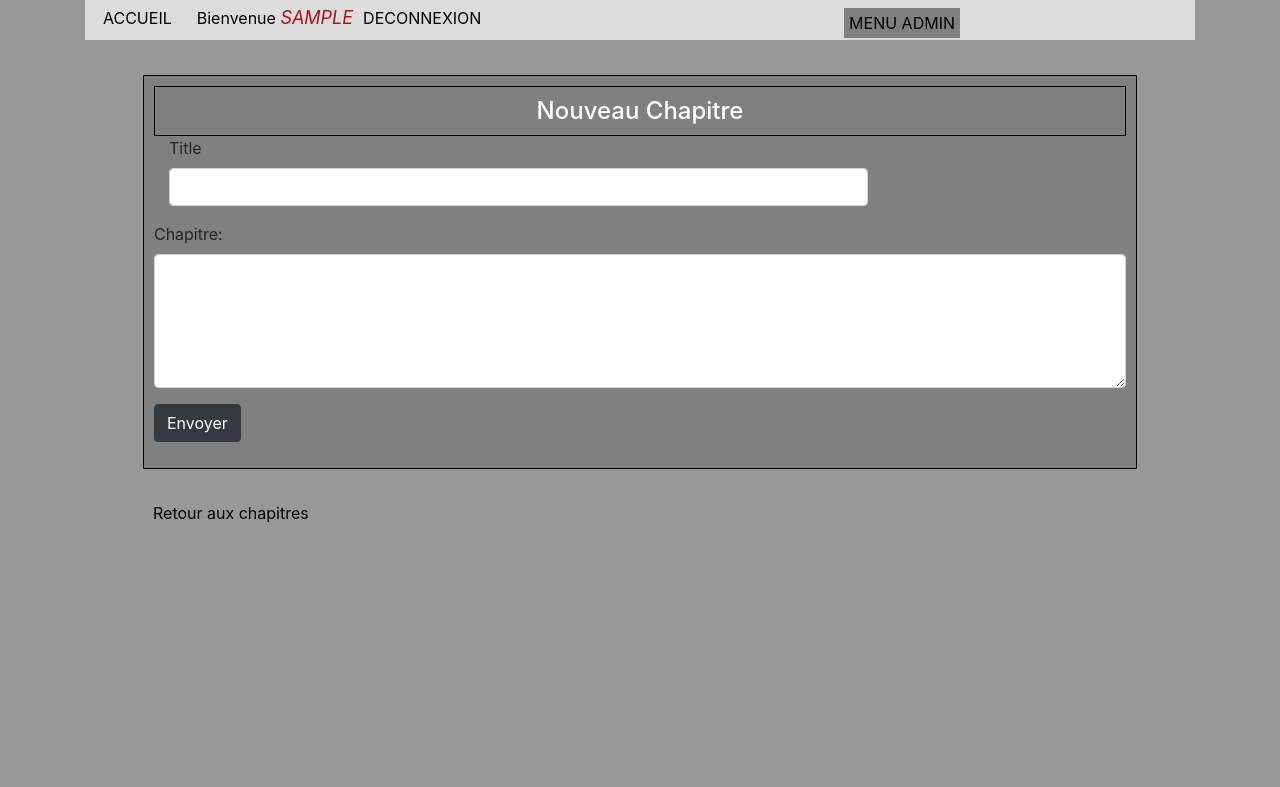
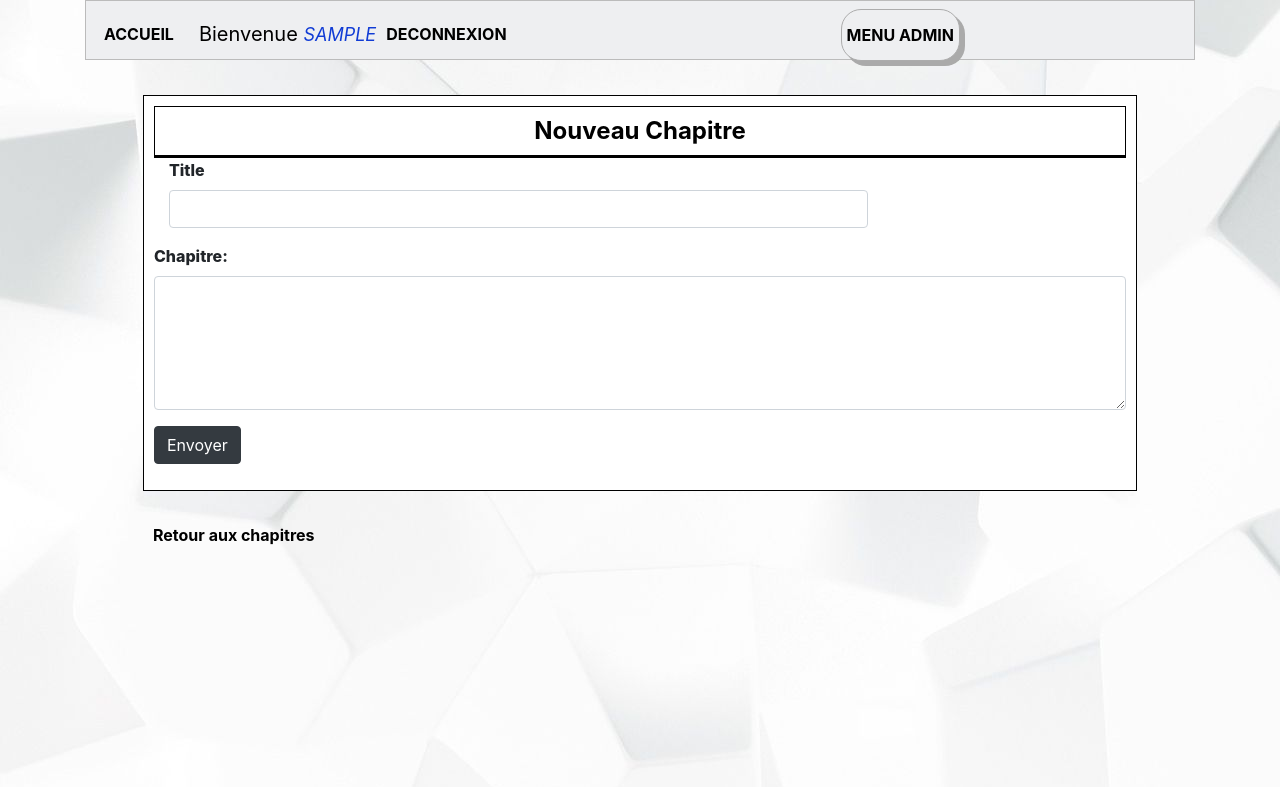
Before and after one commit to testkercode/projetBlog, a PHP site: template view/postChapterView.php in a window 1280 px wide. Shown: the top 787 px of the page. Run offline with PHP 8.4, Linux system fonts and the light colour scheme; the template is opened without the code that fills it, so the values that code supplies are empty; the visitor is signed in with stand-in values (Sample User, id 1); some libraries are stand-ins or nearby versions.

Commit message:
version avant namespace

```diff
--- a/assets/css/style.css
+++ b/assets/css/style.css
@@ -1,167 +1,212 @@
-body{
-    background-color:rgb(152, 152, 152);
+body {
+    background-color: #0e6b93;
+    background-image: url('../images/fond.jpg')
 }
 
-h1,h2, h3
-{
-    text-align:center;
+h1, h2, h3 {
+    color: #000000;
+    text-align: center;
+    background-color: #ffffff;
+    font-weight: bold;
+    margin-bottom: 20px;
+    border-bottom: 3px solid black;
 }
-h3
-{
-    background-color: #808080;
-    color:white;
-    font-size:1.5em;
+
+h1 {
+    border-bottom: 4px solid black;
+    margin-top: 25px;
+    height: 85px;
+    line-height: 85px;
+}
+
+h3 {
+    border-bottom: 3px solid black;
+    font-size: 1.5em;
     padding: 1%;
-    margin-bottom:0px;
+    margin-bottom: 0px;
 }
-.news p
-{
-    background-color :#ffffff;
+
+.news p {
+
+    font-weight: 600;
     padding: 5%;
 }
-.news
-{
-    width:80%;
-    margin:auto;
-}
-.news form{
-    background-color:#808080;
-    margin-bottom:2em;
-    padding:1%;
+.list{
+
+    background-color: #ffffff;
+    margin-bottom: 2em;
+    padding: 1%;
     border: 1px solid black;
 
+
 }
-.news h2{
-    background-color:#808080;
-    padding:1%;
+.news {
+    width: 80%;
+    margin: auto;
+}
+
+.news form {
+    background-color: #ffffff;
+    margin-bottom: 2em;
+    padding: 1%;
     border: 1px solid black;
+    font-weight: 800;
+}
+
+.news h2 {
+
+    padding: 1%;
+    border: 3px solid black;
 }
 
 .news h3 {
-    background-color:#808080;
-    padding:1%;
+
+    padding: 1%;
     border: 1px solid black;
+    border-bottom: 3px solid black;
 }
-#nav{
-    background-color:gainsboro;
-    color: black;
-    height: 40px;
-    line-height: 20px;
+
+#nav {
+    background-color: #EEEFF1;
+    color: #000000;
+    height: 60px;
+    line-height: 50px;
     margin-bottom: 35px;
+    border: 1px solid rgb(187, 187, 187);
+}
 
-
-}
-#menu{
+#menu {
     display: none;
     position: relative;
     height: 130px;
 }
-#menu li{
-    border-bottom: 1px solid black;
-}
-#admin{
-    background-color: grey;
-    padding:5px;
+
+#menu li {
+    border-bottom: 1px solid white;
 }
 
-#admin:hover #menu{
+#admin {
+    font-weight: bold;
+    background-color: #EEEFF1;
+    padding: 0 5px 0 5px;
+    border: 1px solid rgb(172, 172, 172);
+    border-radius: 20px;
+    box-shadow: 5px 5px 0px #aaa;
+}
+
+#admin:hover #menu {
     display: block;
     position: absolute;
     z-index: 10000;
-    padding: 0;
+    padding: 10px;
     line-height: 28px;
-    background-color: grey;
+    background-color: #EEEFF1;
 }
 
-#hnav{
-    color: rgb(0, 0, 0);
-    float:left;
+#hnav {
+    color: #000000;
+    font-size : 20px;
+    float: left;
 }
-#nav ul{
+
+#nav ul {
     list-style: none;
+    color: #000000;
+}
 
-}
-#p-0{
+#p-0 {
     position: absolute;
     right: 25%;
+}
 
-}
-#user{
+#user {
     font-size: 18px;
     text-transform: uppercase;
-    color: rgb(176, 18, 18);
+    color: rgb(17, 60, 213);
 }
-a
-{
+
+a {
     text-decoration: none;
-    color: rgb(0, 0, 0);
+    font-weight: bold;
+    color: #000000;
     margin-right: 25px;
     margin-left: 10px;
 }
-a:hover{
+
+a:hover {
     text-decoration: none;
-    color: rgb(91, 85, 176);
+    color: rgb(119, 111, 226);
 }
-#pError{
+
+#pError {
     text-align: center;
 }
-#comm{
-    font-size:12px;
-    float:right;
+
+#comm {
+    font-size: 12px;
+    float: right;
     background-color: rgb(33, 18, 144);
     padding: 3px;
     border-radius: 10px;
+}
 
-}
-#delete{
-    font-size:16px;
+#delete {
+    font-size: 16px;
     background-color: red;
     padding: 3px;
     border-radius: 10px;
-
 }
 
-#back2{
-    font-size:16px;
-    background-color: rgb(49, 49, 49);
-    padding: 3px;
+#back2 {
+    font-size: 16px;
+    background-color: #EEEFF1;
     border-radius: 10px;
+    border: 1px solid white;
+}
 
+#back {
+    font-size: 12px;
+    border: 1px solid black;
+    margin-left: -50px;
+    background-color: #EEEFF1;
+    padding: 10px;
+    color: black;
+    border-radius: 10px;
+    box-shadow: 5px 5px 0px #aaa;
 }
-#back{
-    font-size:12px;
 
-    margin-left: -25px;
-    background-color: rgb(135, 93, 93);
-    padding: 10px;
-    border-radius: 10px;
+#commentaire {
+    background-color: #ffffff;
+}
 
+#edition {
+    background-color: #ffffff;
 }
-#commentaire{
-    background-color:#808080;
-}
-#edition{
-    background-color:#808080;
-}
-#co, #reg{
-    background-color: brown;
+
+#co, #reg {
+    background-color: #EEEFF1;
     padding: 5px;
     border-radius: 6px;
     font-size: 14px;
-
 }
 
-#myBtn{
+#myBtn {
     float: right;
-    color: red;
+    color: rgb(0, 0, 0);
 }
-#comBtn{
-    color: blue;
+
+#comBtn {
+    color: rgb(0, 0, 0);
 }
+
 .scroll {
-
-    background-color: gainsboro ;
+    background-color: #EEEFF1;
     padding: 5px;
     border-radius: 25px;
+    border: 1px solid white;
+    box-shadow: 5px 5px 0px #aaa;
+}
 
+#deja2 {
+    background-color: #EEEFF1;
 }
--- a/assets/js/script.js
+++ b/assets/js/script.js
@@ -1,3 +1,6 @@
+
+
+// scroll down
 
 $(document).ready(function() {
     $(".down").click(function() {
@@ -14,3 +17,23 @@ $(document).ready(function() {
          }, 1000);
      });
     });
+
+
+    ///  Desactiver le bouton apres un clik
+ $(function (){
+
+
+        $("#formABC").submit(function (e) {
+
+            //stop submitting the form to see the disabled button effect
+            e.preventDefault();
+
+            //disable the submit button
+            $("#btnSubmit").attr("disabled", true);
+
+
+            return true;
+
+        });
+
+    });
--- a/model/CommentManager.php
+++ b/model/CommentManager.php
@@ -47,8 +47,6 @@ class CommentManager extends Manager
 
         return $reportcomment;
 
-
-
     }
 
 
--- a/model/Manager.php
+++ b/model/Manager.php
@@ -1,4 +1,6 @@
 <?php
+
+
 
 
 class Manager
--- a/view/disconnectView.php
+++ /dev/null
@@ -1,2 +0,0 @@
-<?php
-// remove all session variables
--- a/view/editCommentView.php
+++ b/view/editCommentView.php
@@ -3,8 +3,9 @@
 <?php ob_start(); ?>
 <h1>Edition du commentaire de <?= $editComment['pseudo'] ?></h1>
 
-    <div class="news" >
-        <form action="index.php?action=editComment&id=<?= $_GET['id'] ?>&id_chapter=<?= $_GET['id_chapter']?>" method="post">
+<div class="news">
+    <form action="index.php?action=editComment&id=<?= $_GET['id'] ?>&id_chapter=<?= $_GET['id_chapter']?>"
+        method="post">
         <div>
             <label for="comment">Commentaire</label><br />
             <textarea id="comment" name="comment" rows="5" cols="50"><?= $editComment['content'] ?></textarea>
--- a/view/nav.php
+++ b/view/nav.php
@@ -28,9 +28,6 @@
 
             <?php } ?>
 
-
-
-
             <!-- affiche seulement si pseudo = admin  -->
 
             <?php if(isset($_SESSION['rang']) && $_SESSION['rang'] ==  '1') { ?>
```
Also changed, not shown: controller/controller.php (+3 -6 lines), index.php (+6 -4 lines), view/adminCommentaireView.php (+8 -8 lines), view/adminMemberView.php (+4 -4 lines), view/chapterView.php (+15 -21 lines), view/confirmSupView.php (+3 -12 lines), view/listChapterView.php (+6 -14 lines), view/loginView.php (+10 -7 lines), view/registerView.php (+6 -5 lines), assets/images/fond.jpg (added), assets/js/jquery.validate.min.js (deleted), view/postChapterView.php (line endings or trailing spaces). Lines whose indentation alone changed are shown as unchanged.
